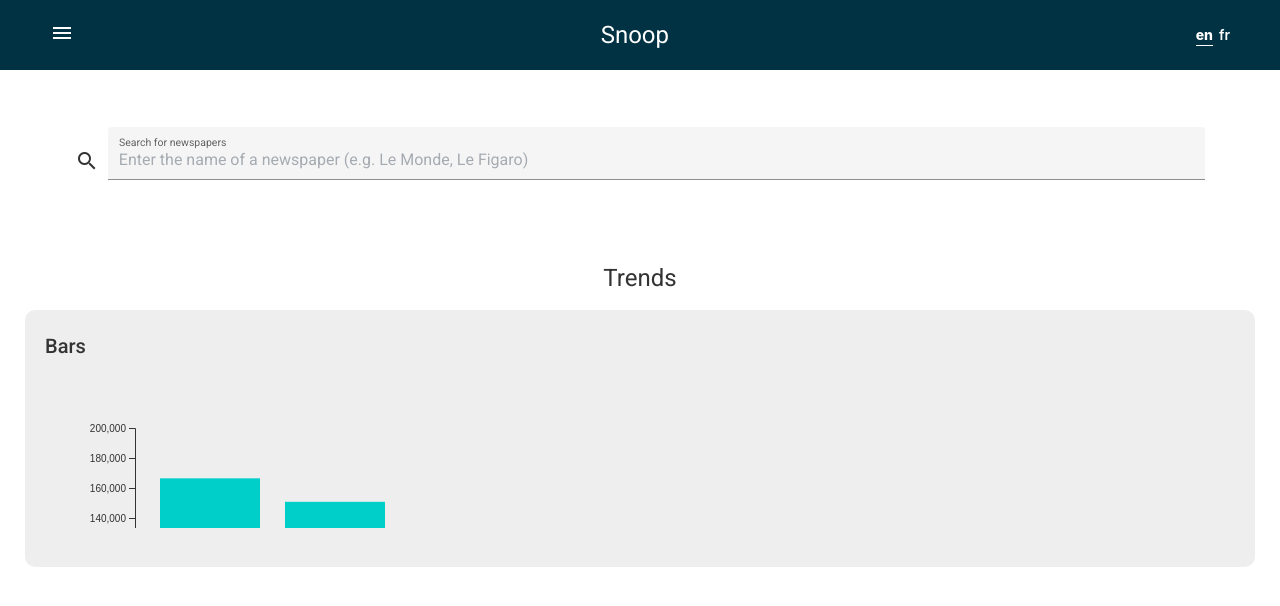
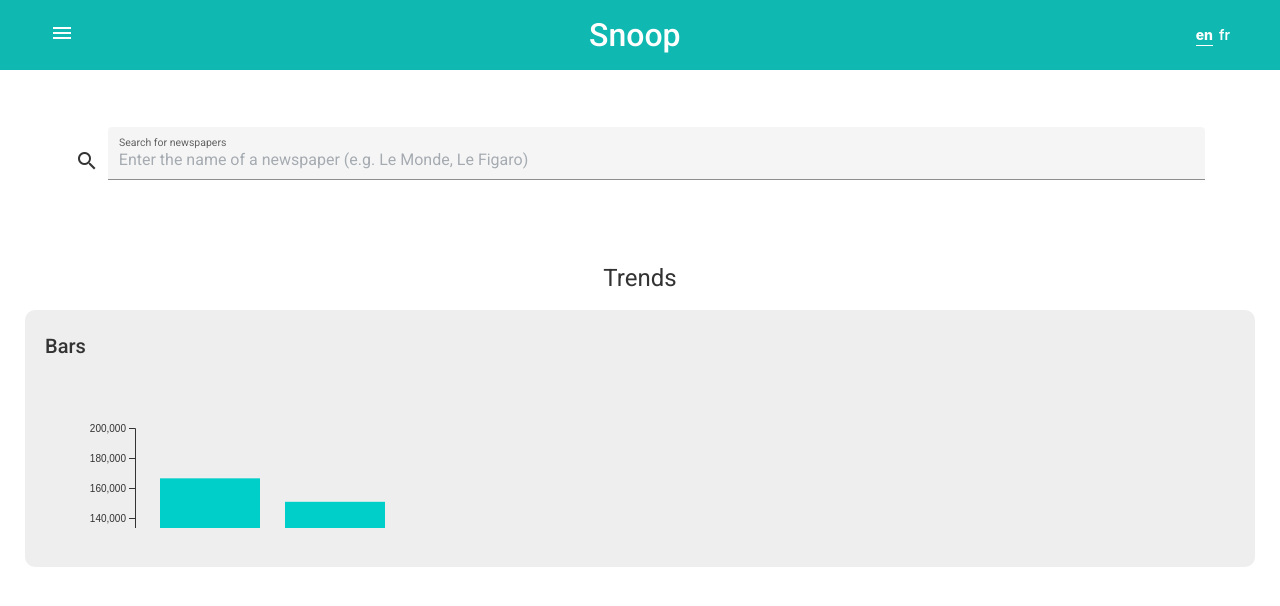
Before and after one commit to fquellec/SnoopApp, an Angular app: page / in a window 1280 px wide. Shown: the top 606 px of the page. Built offline with nearby package versions, Linux system fonts and the light colour scheme.

Commit message:
Change top menu style

```diff
--- a/src/app/core/components/top-menu/top-menu.component.html
+++ b/src/app/core/components/top-menu/top-menu.component.html
@@ -1,6 +1,6 @@
 <div class="top-menu" role="banner">
     <div class="left-items menu-items">
-        <mat-icon>menu</mat-icon>
+        <mat-icon id="menuButton">menu</mat-icon>
     </div>
     <h1 (click)="navigateToHomePage()">Snoop</h1>
     <div class="right-items menu-items">
--- a/src/app/core/components/top-menu/top-menu.component.scss
+++ b/src/app/core/components/top-menu/top-menu.component.scss
@@ -16,7 +16,13 @@
 
     h1 {
         cursor: pointer;
+        font-size: 32px;
+        font-weight: 500;
         margin: 0;
+    }
+
+    #menuButton {
+        cursor: pointer;
     }
 
     .right-items {
--- a/src/style/_colors.scss
+++ b/src/style/_colors.scss
@@ -1,4 +1,4 @@
-$blue-sherpa: #013243;
+$blue-sherpa: #0fb9b1;// #013243;
 $blue-sherpa-light: rgba(1, 50, 67, 0.6);
 :root {
     --blue-sherpa: #{$blue-sherpa};
```
